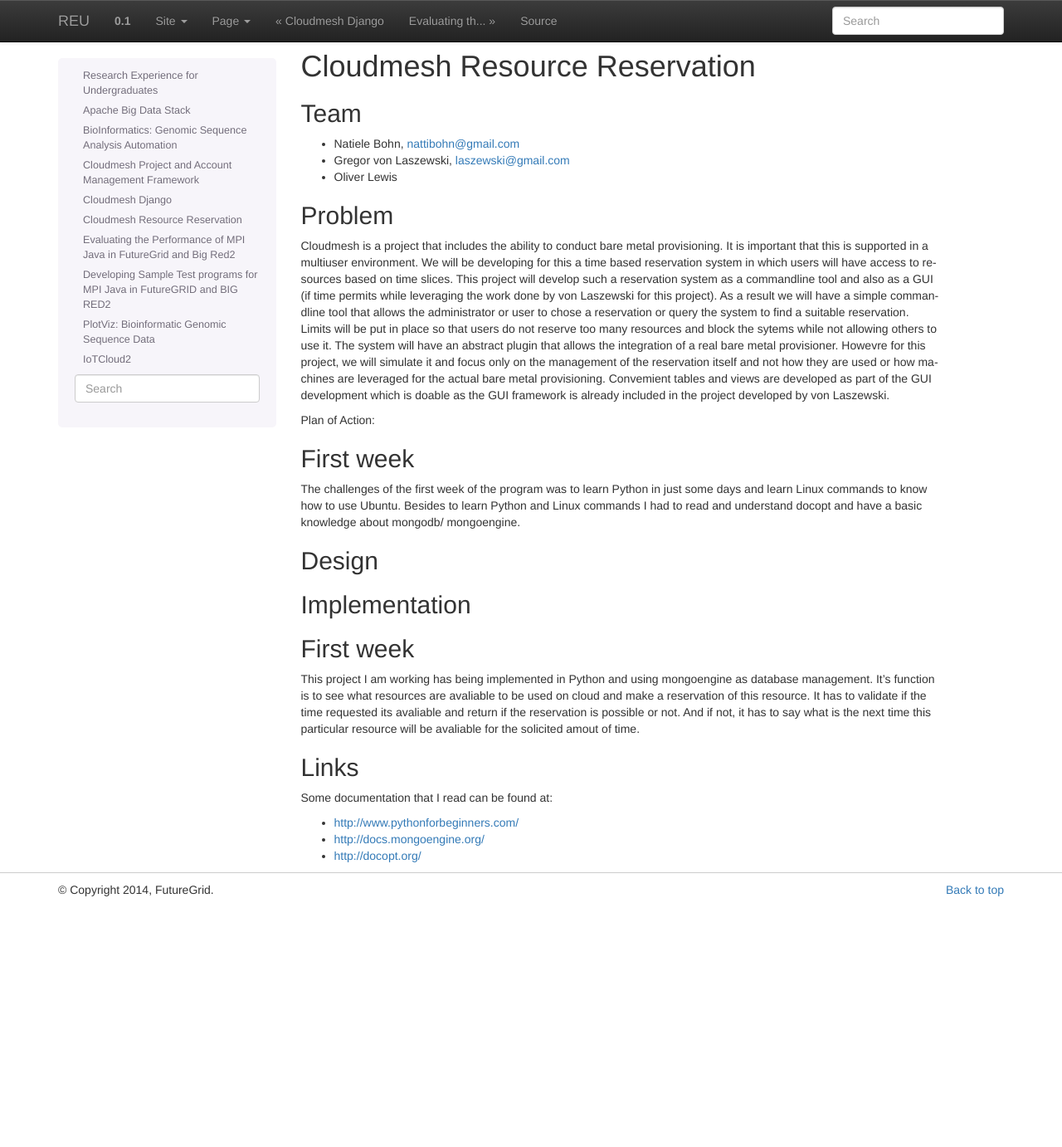
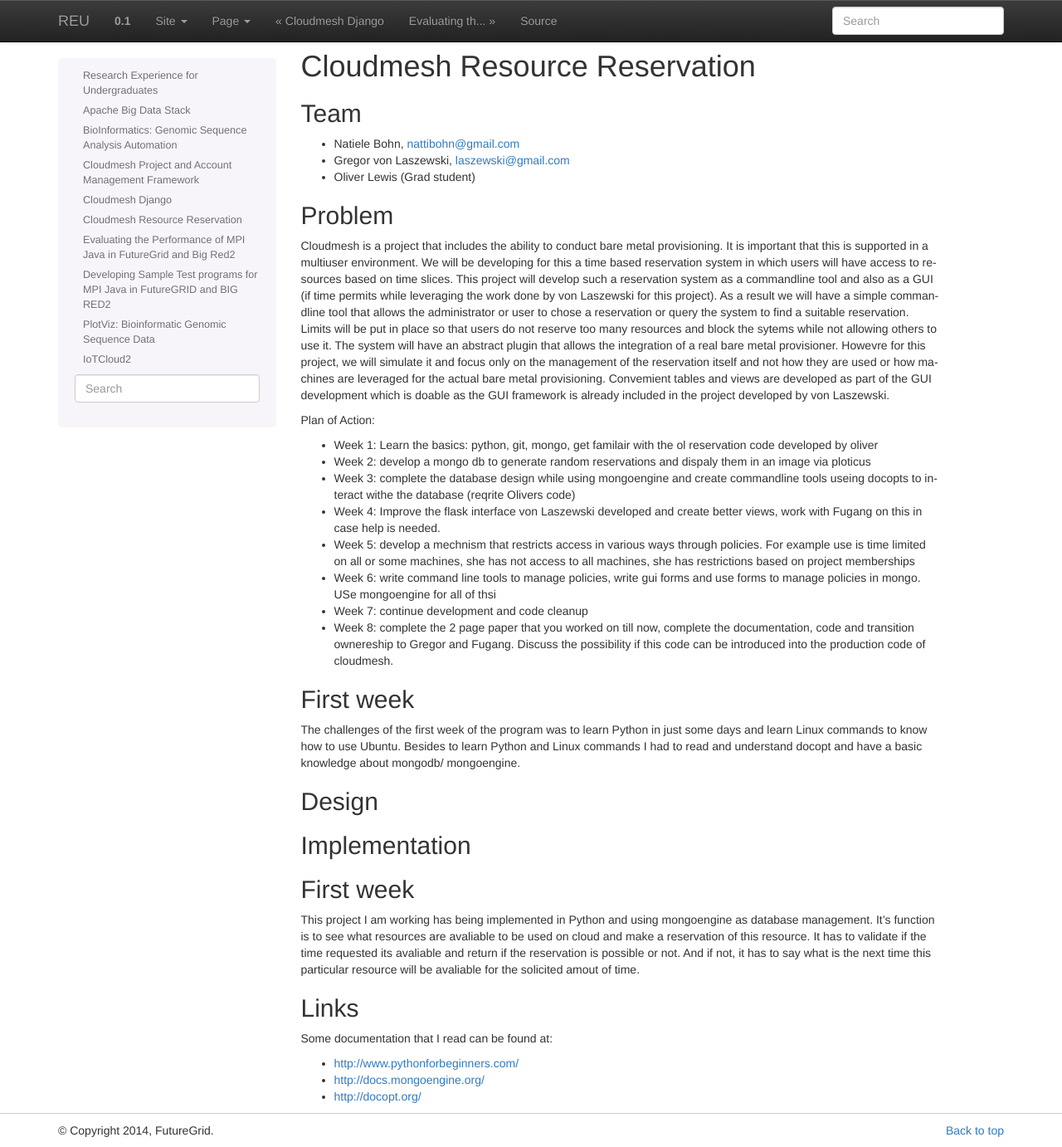
Before and after one commit to cloudmesh-project/reu-2014, a Sphinx documentation site: the page built from doc/source/projects/cm_reservation.rst, in a window 1280 px wide and 1382 px high. Shown: the whole window at 83% size. Built offline with Sphinx 7.4.7, drawn with Linux system fonts in a browser that asks for light colours.

Commit message:
updated the reservation abstarct

```diff
--- a/doc/source/projects/cm_reservation.rst
+++ b/doc/source/projects/cm_reservation.rst
@@ -6,7 +6,7 @@
 
 * Natiele Bohn, nattibohn@gmail.com
 * Gregor von Laszewski, laszewski@gmail.com
-* Oliver Lewis
+* Oliver Lewis (Grad student)
 
 
 Problem
@@ -33,6 +33,31 @@
 von Laszewski.
 
 Plan of Action:
+
+* Week 1: Learn the basics: python, git, mongo, get familair with the
+  ol reservation code developed by oliver
+* Week 2: develop a mongo db to generate random reservations and
+  dispaly them in an image via ploticus
+* Week 3: complete the database design while using mongoengine and
+  create commandline tools useing docopts to interact withe the
+  database (reqrite Olivers code)
+* Week 4: Improve the flask interface von Laszewski developed and
+  create better views, work with Fugang on this in case help is
+  needed.
+* Week 5: develop a mechnism that restricts access in various ways
+  through policies. For example use is time limited on all or some
+  machines, she has not access to all machines, she has restrictions
+  based on project memberships
+* Week 6: write command line tools to manage policies, write gui forms
+  and use forms to manage policies in mongo. USe mongoengine for all
+  of thsi
+* Week 7: continue development and code cleanup
+* Week 8: complete the 2 page paper that you worked on till now,
+  complete the documentation, code and transition ownereship to Gregor
+  and Fugang. Discuss the possibility if this code can be introduced
+  into the production code of cloudmesh.
+
+
 
 
 
```
